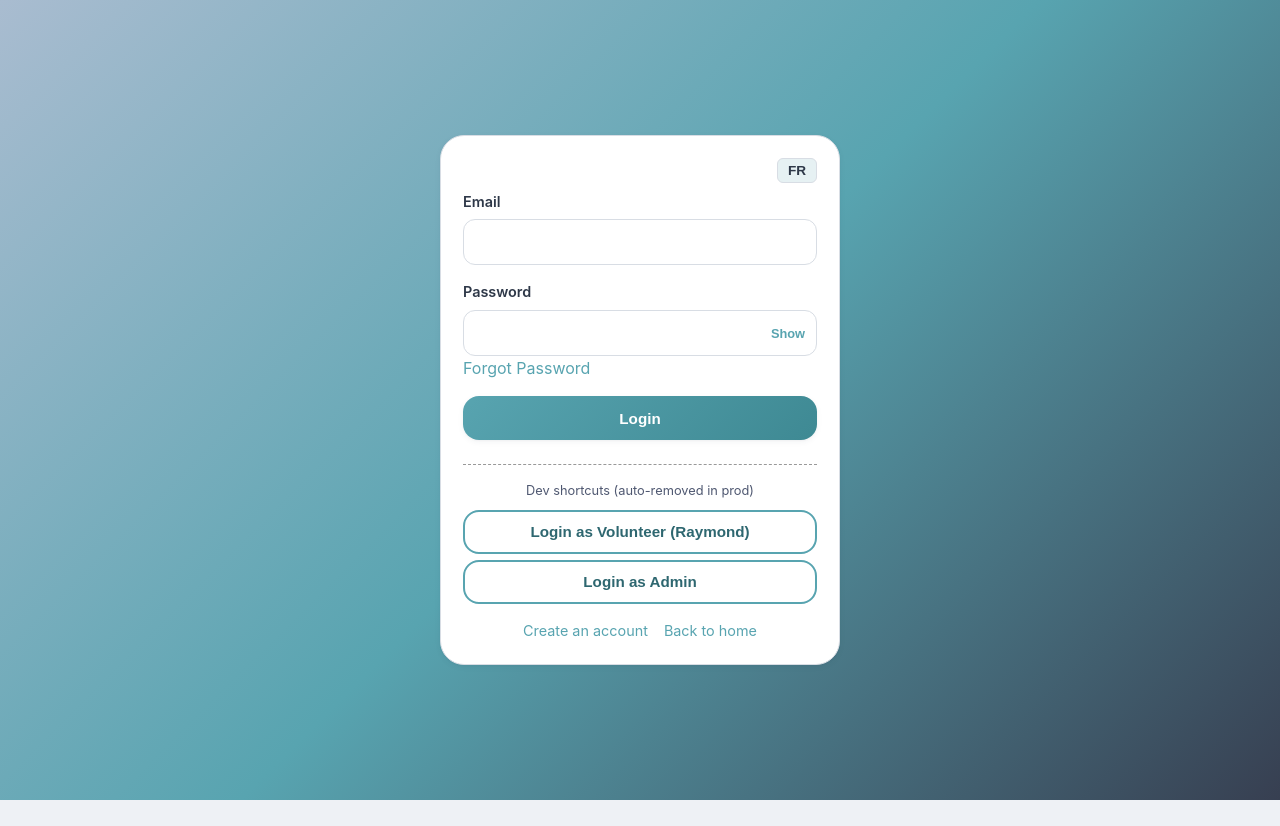
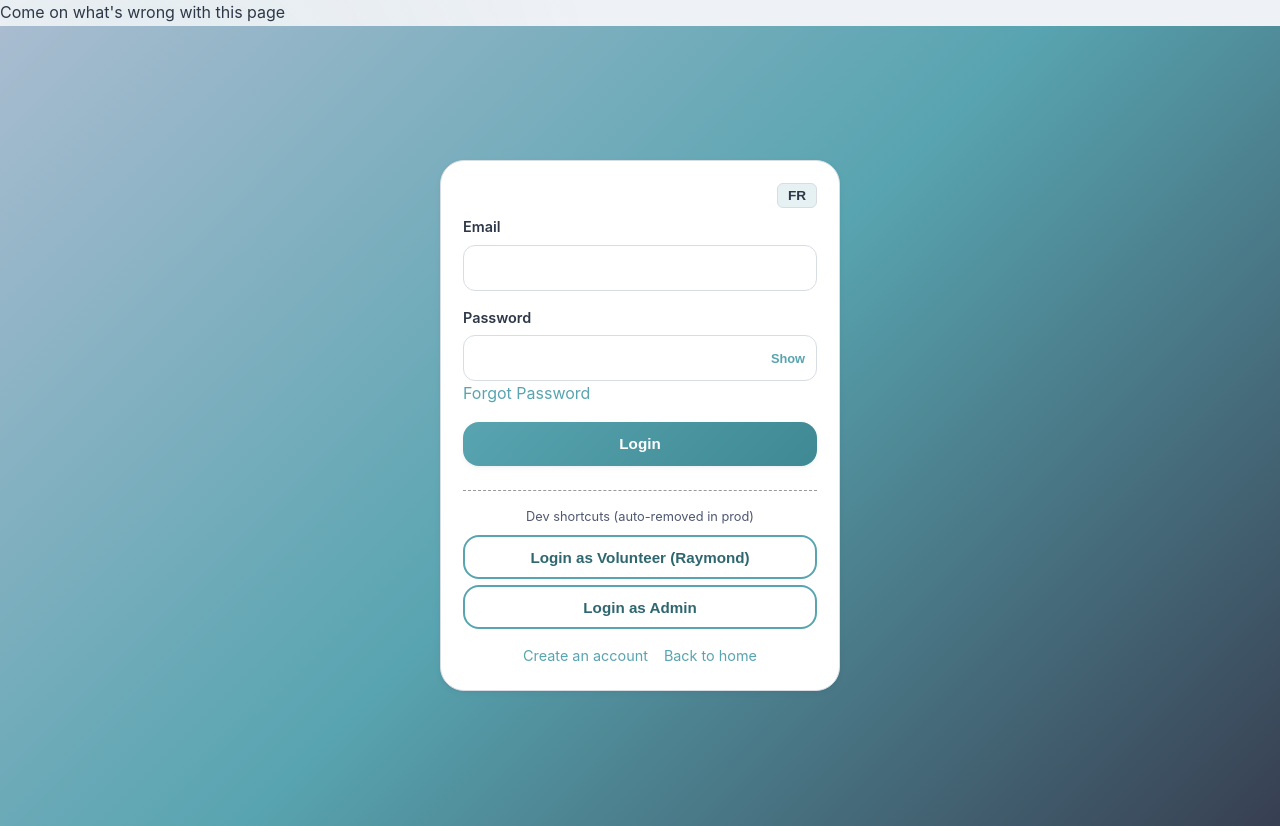
Before and after one commit to JacqueChirac/VolunteerTracker, a SvelteKit app: page /login in a window 1280 px wide. Before the commit the page ends 800 px from the top, so only its background shows below. Built offline with nearby package versions, Linux system fonts and the light colour scheme; no server answers.

Commit message:
Why it doesn't show up in online run?

```diff
--- a/src/routes/login/+page.svelte
+++ b/src/routes/login/+page.svelte
@@ -10,6 +10,8 @@
   let showPassword = $state(false);
 </script>
 
+
+<p> Come on what's wrong with this page</p>
 <div class="login-page">
 	<div class="login-box card">
 		<div style="display:flex;justify-content:flex-end;margin-bottom:8px;">
```
